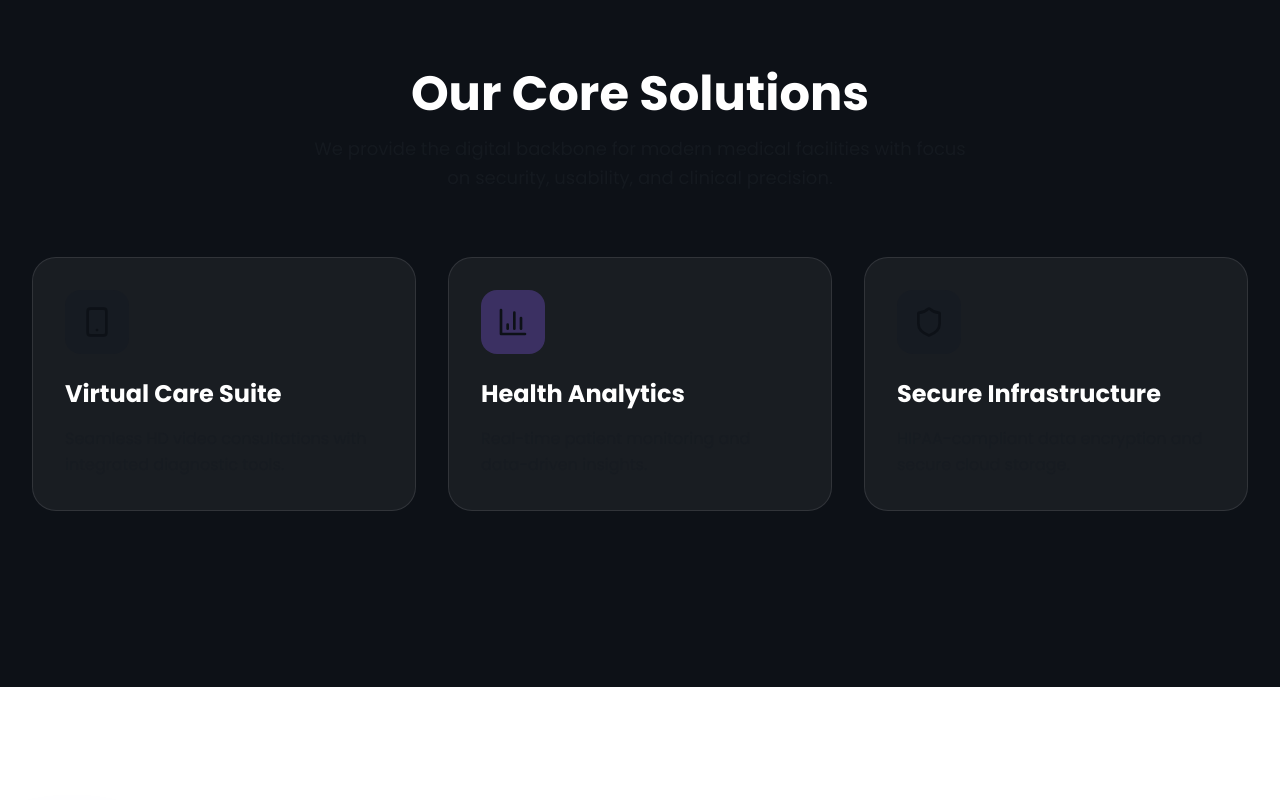
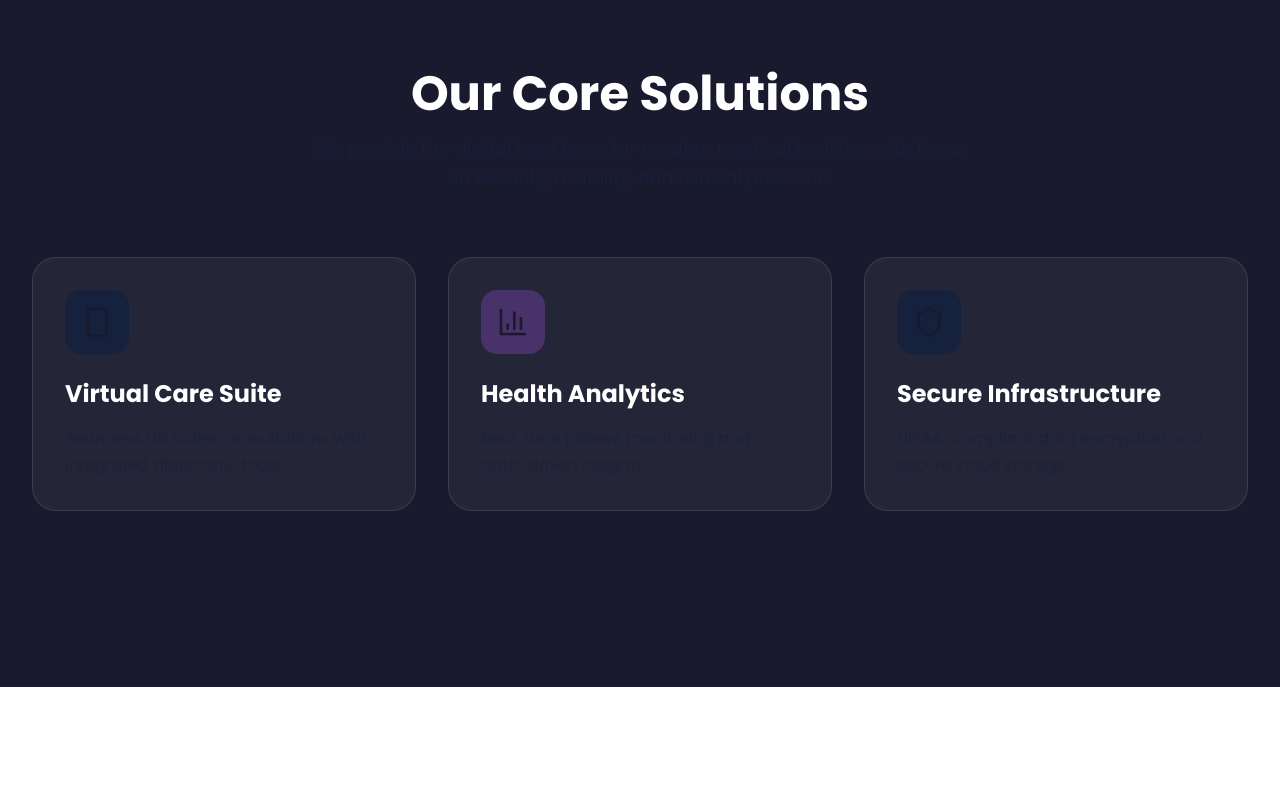
Before and after one commit to KHALIFAH334/azm-nexus-, a Next.js app: page / in a window 1280 px wide. Shown: the part 1240-2040 px from the top of the page. Built offline with nearby package versions, Linux system fonts and the light colour scheme.

Commit message:
Apply Cyber-Sunset color scheme (Option 6)

```diff
--- a/tailwind.config.ts
+++ b/tailwind.config.ts
@@ -11,11 +11,11 @@ const config: Config = {
     extend: {
       colors: {
         brand: {
-          dark: "#0D1117",      // GitHub Deep Dark
-          teal: "#39FF14",      // Neon Green (Toxic)
-          action: "#00D1FF",    // Electric Blue
-          lavender: "#8B5CF6",  // Purple Haze
-          soft: "#161B22",      // Slate Grey
+          dark: "#1A1A2E",      // Deep Space Navy
+          teal: "#FF7F3F",      // Neon Orange
+          action: "#FF4D00",    // Electric Red/Orange
+          lavender: "#9D4EDD",  // Vibrant Purple
+          soft: "#16213E",      // Dark Indigo
         },
       },
       fontFamily: {
```
